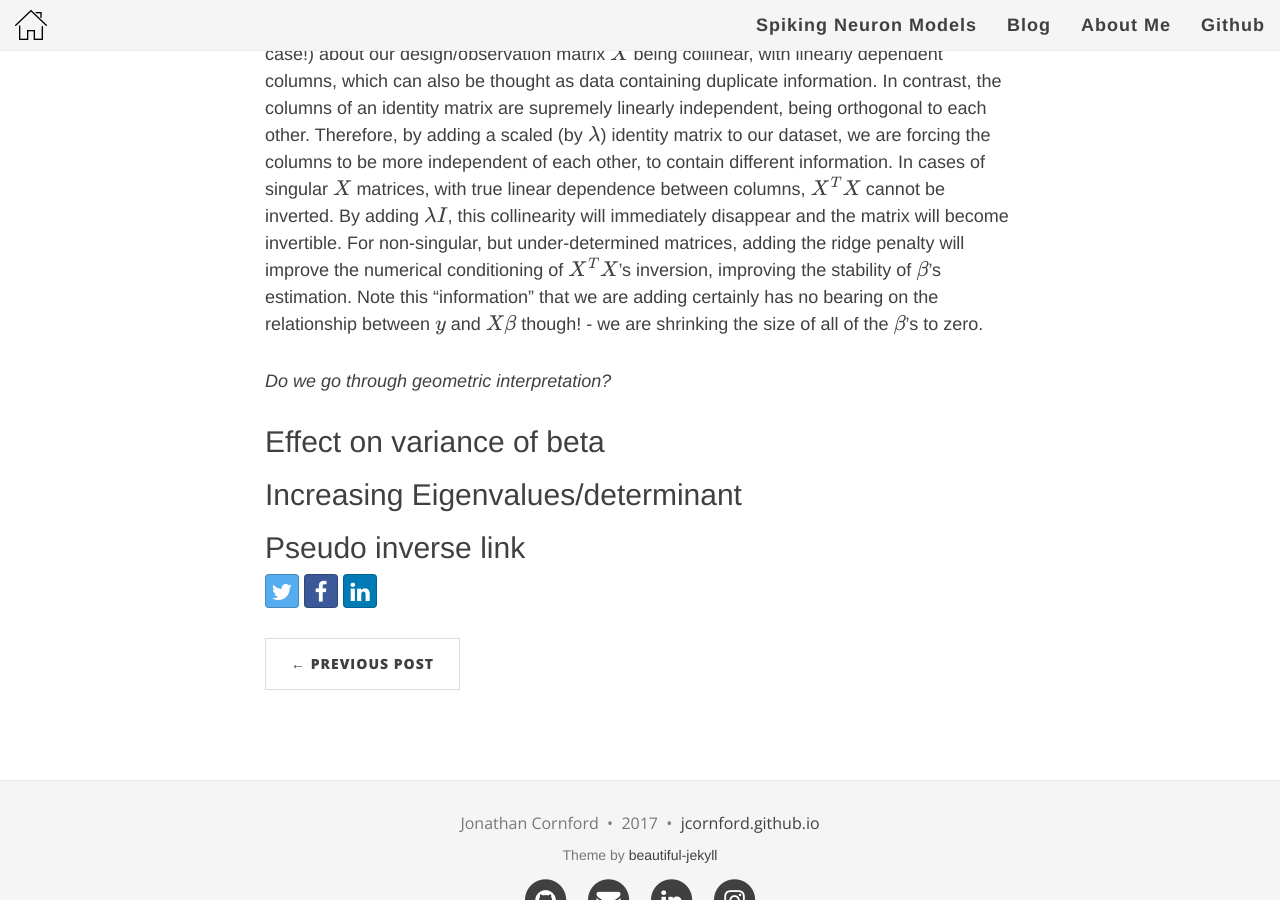
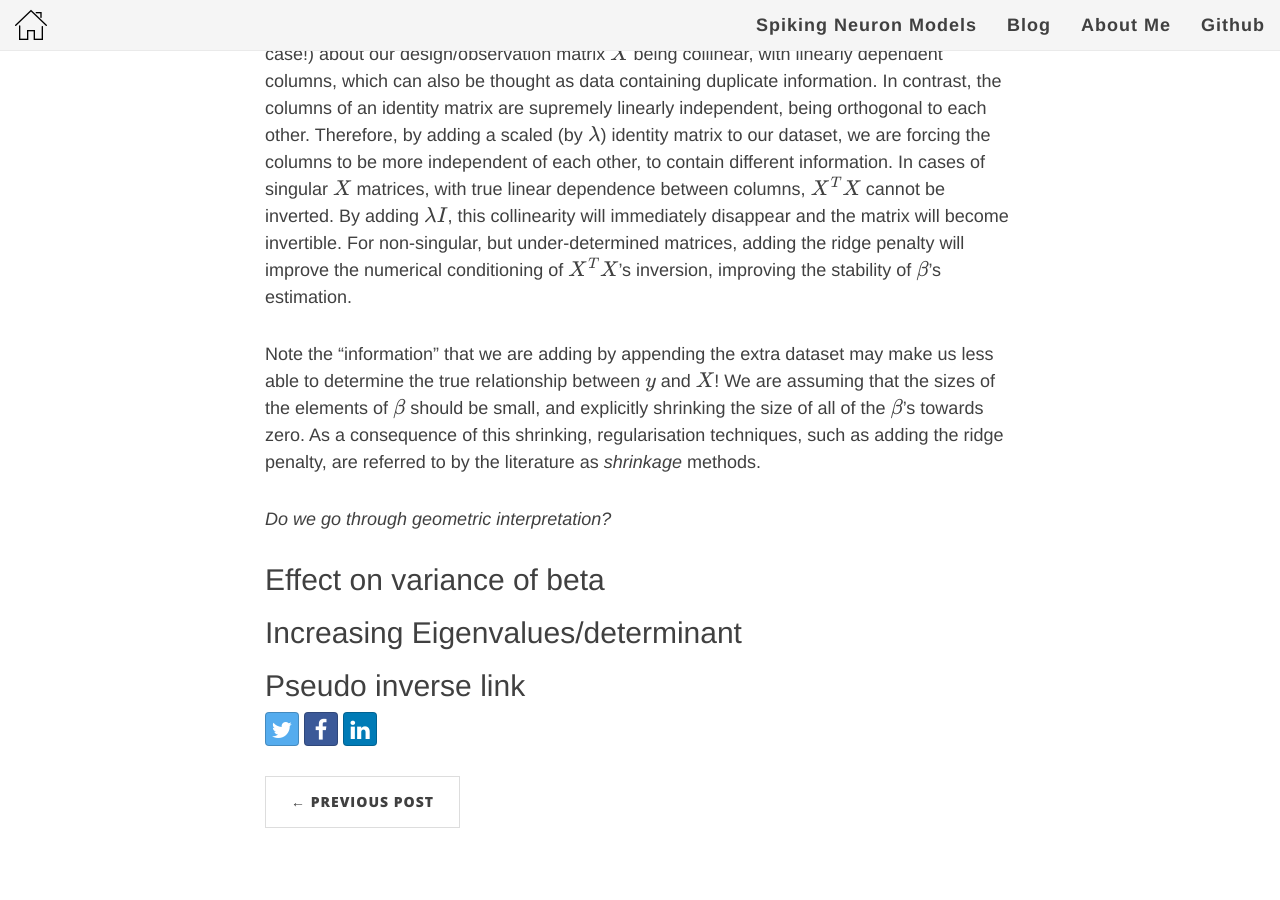
Before and after one commit to jcornford/jcornford.github.io, a Jekyll site: the page built from _posts/2017-03-06-ruminating on the ridge.md, in a window 1280 px wide and 900 px high, scrolled down 2549 px. Built offline with Jekyll 4.4.1, drawn with Linux system fonts in a browser that asks for light colours; nearby versions of some CDN libraries; formulas are drawn with MathJax 3; comment, search, counter and statistics services are not loaded.

```diff
--- a/_config.yml
+++ b/_config.yml
@@ -30,7 +30,7 @@ navbar-links:
 
 # Image to show in the navigation bar - image must be a square (width = height)
 # Remove this parameter if you don't want an image in the navbar
-avatar: "/img/hello_world.jpeg"
+# avatar: "/img/hello_world.jpeg"
 
 # If you want to have an image logo in the top-left corner instead of the title text,
 # then specify the following parameter
--- a/_posts/2017-03-06-ruminating on the ridge.md
+++ b/_posts/2017-03-06-ruminating on the ridge.md
@@ -110,7 +110,12 @@ of an identity matrix are supremely linearly independent, being orthogonal to ea
 identity matrix to our dataset, we are forcing the columns to be more independent of each other, to contain different information. In cases of singular
 $X$ matrices, with true linear dependence between columns, $X^TX$ cannot be inverted. By adding $\lambda I$, this collinearity will immediately disappear and the matrix will become invertible.
 For non-singular, but under-determined matrices, adding the ridge penalty will improve the numerical conditioning of $X^TX$'s inversion, improving the stability of $\beta$'s estimation.
-Note this "information" that we are adding certainly has no bearing on the relationship between $y$ and $X\beta$ though! - we are shrinking the size of all of the $\beta$'s to zero.
+
+Note the "information" that we are adding by appending the extra dataset may make us
+less able to determine the true relationship between $y$ and $X$! We are assuming that the sizes of the elements of
+ $\beta$ should be small, and explicitly shrinking the size of all of the $\beta$'s towards zero. As a consequence of
+ this shrinking, regularisation techniques, such as adding the ridge penalty, are referred to by the literature as
+ *shrinkage* methods.
 
 *Do we go through geometric interpretation?*
 
```
Also changed, not shown: index.md (+3 -3 lines).
